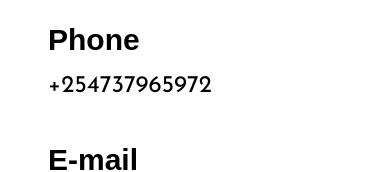
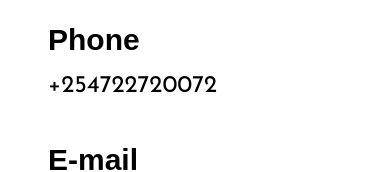
Before and after one commit to Richy-irad/managed-wellness, a Next.js app: page / in a window 390 px wide. Shown: the part 4066-4238 px from the top of the page. Built offline with nearby package versions, Linux system fonts and the light colour scheme; a web font is replaced by a local one.

Commit message:
change phone number displayed on contact section of index page and contact page

```diff
--- a/src/pages/contact.tsx
+++ b/src/pages/contact.tsx
@@ -35,7 +35,7 @@ const Contact = () => {
                 <div className="flex flex-col gap-y-3 items-start lg:items-end text-start lg:text-end w-full">
                   <p className="font-semibold text-2xl lg:text-3xl">Phone</p>
                   <p className="font-regular text-xl lg:text-2xl">
-                    +254737965972
+                    +254722720072
                   </p>
                 </div>
                 <div className="flex flex-col gap-y-3 items-start lg:items-end text-start lg:text-end w-full">
--- a/src/pages/index.tsx
+++ b/src/pages/index.tsx
@@ -112,7 +112,7 @@ const Home: FC<IndexProps> = ({ services }) => {
               <div className="basis-full gap-x-10 gap-y-10 px-7 py-8 items-center justify-center flex flex-col md:flex-row lg:flex-col md:items-start md:justify-start lg:basis-4/12">
                 <div className="flex flex-col gap-y-3 items-start lg:items-end text-start lg:text-end w-full">
                   <p className="font-semibold text-3xl">Phone</p>
-                  <p className="font-regular text-2xl">+254737965972</p>
+                  <p className="font-regular text-2xl">+254722720072</p>
                 </div>
                 <div className="flex flex-col gap-y-3 items-start lg:items-end text-start lg:text-end w-full">
                   <p className="font-semibold text-3xl">E-mail</p>
```
